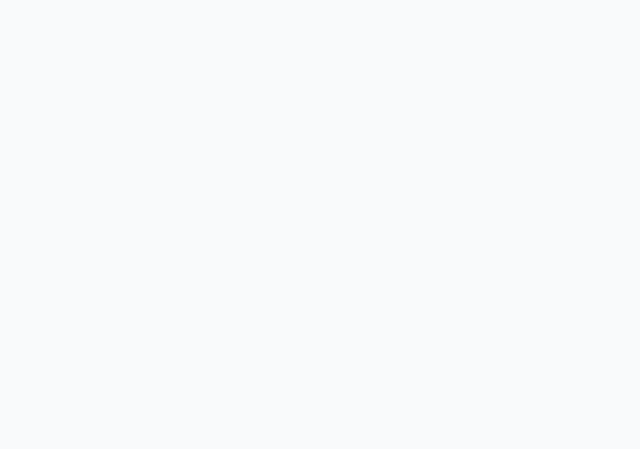
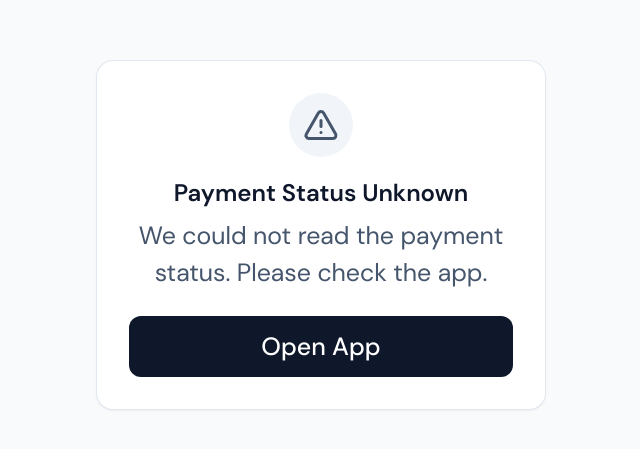
Before and after one commit to somadhan-legal/website-dummy, a React (Vite) app: page /payment/result in a window 1280 px wide. Before the commit this address had no page. Shown: the part 165-614 px from the top of the page, without its empty margins (319-959 px from the left). Built offline with nearby package versions, Linux system fonts and the light colour scheme.

Commit message:
Refactor code structure for improved readability and maintainability

```diff
--- a/App.tsx
+++ b/App.tsx
@@ -21,6 +21,7 @@ const TermsPage = lazy(() => import('./components/TermsPage'));
 const PrivacyPolicyPage = lazy(() => import('./components/PrivacyPolicyPage'));
 const AboutPage = lazy(() => import('./components/AboutPage'));
 const FAQPage = lazy(() => import('./components/FAQPage'));
+const PaymentResultPage = lazy(() => import('./components/PaymentResultPage'));
 
 // Minimal loading placeholder
 const SectionLoader = () => <div className="py-20 bg-white" />;
@@ -132,6 +133,11 @@ const App: React.FC = () => {
             <TermsPage />
           </Suspense>
         } />
+        <Route path="/payment/result" element={
+          <Suspense fallback={<SectionLoader />}>
+            <PaymentResultPage />
+          </Suspense>
+        } />
         <Route path="/privacy" element={
           <Suspense fallback={<SectionLoader />}>
             <PrivacyPolicyPage />
--- /dev/null
+++ b/components/PaymentResultPage.tsx
@@ -0,0 +1,149 @@
+import React from 'react';
+import { useSearchParams } from 'react-router-dom';
+import { CheckCircle2, XCircle, Clock, AlertTriangle, Ban } from 'lucide-react';
+import { useLanguage } from '../contexts/LanguageContext';
+import { useDocumentMeta } from '../lib/useDocumentMeta';
+import { companyInfo } from '../lib/companyInfo';
+
+// Deep link scheme the mobile app registers. Change this if the app uses a different one.
+const APP_SCHEME = 'somadhan';
+const ANDROID_PACKAGE = 'legal.somadhan.app';
+
+// Build the link that opens the app on this payment result.
+// Android: intent link opens the app, or the Play Store if it is not installed.
+// Other devices: plain deep link.
+function getOpenAppUrl(searchParams: URLSearchParams, purchaseId: string): string {
+  // Send every query we got, plus purchaseId for the app.
+  const params = new URLSearchParams(searchParams);
+  if (purchaseId) params.set('purchaseId', purchaseId);
+  const queryString = params.toString();
+  const path = `payment/result${queryString ? `?${queryString}` : ''}`;
+  const isAndroid = typeof navigator !== 'undefined' && /android/i.test(navigator.userAgent);
+  if (isAndroid) {
+    const fallback = encodeURIComponent(companyInfo.androidAppUrl);
+    return `intent://${path}#Intent;scheme=${APP_SCHEME};package=${ANDROID_PACKAGE};S.browser_fallback_url=${fallback};end`;
+  }
+  return `${APP_SCHEME}://${path}`;
+}
+
+type StatusView = {
+  icon: React.ElementType;
+  color: string;
+  bg: string;
+  title: { en: string; bn: string };
+  message: { en: string; bn: string };
+};
+
+const statusViews: Record<string, StatusView> = {
+  success: {
+    icon: CheckCircle2,
+    color: 'text-emerald-600',
+    bg: 'bg-emerald-50',
+    title: { en: 'Payment Successful', bn: 'পেমেন্ট সফল হয়েছে' },
+    message: { en: 'Your payment was completed. You can return to the Somadhan app.', bn: 'আপনার পেমেন্ট সম্পন্ন হয়েছে। আপনি সমাধান অ্যাপে ফিরে যেতে পারেন।' },
+  },
+  cancelled: {
+    icon: Ban,
+    color: 'text-slate-600',
+    bg: 'bg-slate-100',
+    title: { en: 'Payment Cancelled', bn: 'পেমেন্ট বাতিল হয়েছে' },
+    message: { en: 'You cancelled the payment. No money was charged.', bn: 'আপনি পেমেন্ট বাতিল করেছেন। কোনো টাকা কাটা হয়নি।' },
+  },
+  failed: {
+    icon: XCircle,
+    color: 'text-red-600',
+    bg: 'bg-red-50',
+    title: { en: 'Payment Failed', bn: 'পেমেন্ট ব্যর্থ হয়েছে' },
+    message: { en: 'Your payment could not be completed. Please try again from the app.', bn: 'আপনার পেমেন্ট সম্পন্ন হয়নি। অনুগ্রহ করে অ্যাপ থেকে আবার চেষ্টা করুন।' },
+  },
+  initiated: {
+    icon: Clock,
+    color: 'text-amber-600',
+    bg: 'bg-amber-50',
+    title: { en: 'Payment Processing', bn: 'পেমেন্ট প্রক্রিয়াধীন' },
+    message: { en: 'Your payment is not confirmed yet. Please check the app in a moment.', bn: 'আপনার পেমেন্ট এখনও নিশ্চিত হয়নি। কিছুক্ষণ পর অ্যাপে দেখুন।' },
+  },
+  unknown: {
+    icon: AlertTriangle,
+    color: 'text-slate-600',
+    bg: 'bg-slate-100',
+    title: { en: 'Payment Status Unknown', bn: 'পেমেন্টের অবস্থা অজানা' },
+    message: { en: 'We could not read the payment status. Please check the app.', bn: 'পেমেন্টের অবস্থা জানা যায়নি। অনুগ্রহ করে অ্যাপে দেখুন।' },
+  },
+};
+
+// Map the many status words a gateway may send to one of our views.
+function getStatusKey(status: string): string {
+  const value = status.toLowerCase();
+  if (['success', 'successful', 'completed', 'paid'].includes(value)) return 'success';
+  if (['cancelled', 'canceled', 'cancel'].includes(value)) return 'cancelled';
+  if (['failed', 'failure', 'fail', 'error', 'expired'].includes(value)) return 'failed';
+  if (['initiated', 'pending', 'processing'].includes(value)) return 'initiated';
+  return 'unknown';
+}
+
+function formatBookingType(type: string): string {
+  return type
+    .toLowerCase()
+    .split('_')
+    .map((word) => word.charAt(0).toUpperCase() + word.slice(1))
+    .join(' ');
+}
+
+const PaymentResultPage: React.FC = () => {
+  const { language } = useLanguage();
+  const lang = language === 'bn' ? 'bn' : 'en';
+  const [searchParams] = useSearchParams();
+
+  const paymentId = searchParams.get('paymentId') || searchParams.get('purchaseId') || '';
+  const paymentStatus = searchParams.get('paymentStatus') || '';
+  const bookingType = searchParams.get('bookingType') || '';
+  const amount = searchParams.get('amount') || '';
+
+  const view = statusViews[getStatusKey(paymentStatus)];
+  const Icon = view.icon;
+
+  useDocumentMeta({
+    title: `${view.title.en} | Somadhan`,
+    description: 'Somadhan payment result.',
+    canonical: 'https://somadhan.com/payment/result',
+  });
+
+  const rows: { label: string; value: string }[] = [];
+  if (amount) rows.push({ label: lang === 'bn' ? 'পরিমাণ' : 'Amount', value: `৳${amount}` });
+  if (bookingType) rows.push({ label: lang === 'bn' ? 'বুকিং ধরন' : 'Booking Type', value: formatBookingType(bookingType) });
+  if (paymentStatus) rows.push({ label: lang === 'bn' ? 'অবস্থা' : 'Status', value: paymentStatus });
+  if (paymentId) rows.push({ label: lang === 'bn' ? 'পেমেন্ট আইডি' : 'Payment ID', value: paymentId });
+
+  return (
+    <div className="min-h-screen bg-slate-50 font-sans text-slate-900 antialiased flex items-center justify-center px-4 py-12">
+      <div className="w-full max-w-md rounded-2xl bg-white p-8 shadow-sm ring-1 ring-slate-200 text-center">
+        <div className={`mx-auto mb-5 flex h-16 w-16 items-center justify-center rounded-full ${view.bg}`}>
+          <Icon className={`h-9 w-9 ${view.color}`} />
+        </div>
+        <h1 className="text-2xl font-semibold">{view.title[lang]}</h1>
+        <p className="mt-2 text-slate-600">{view.message[lang]}</p>
+
+        {rows.length > 0 && (
+          <dl className="mt-6 divide-y divide-slate-100 rounded-xl bg-slate-50 px-4 text-sm text-left">
+            {rows.map((row) => (
+              <div key={row.label} className="flex justify-between gap-4 py-3">
+                <dt className="text-slate-500 shrink-0">{row.label}</dt>
+                <dd className="font-medium text-right break-all">{row.value}</dd>
+              </div>
+            ))}
+          </dl>
+        )}
+
+        <a
+          href={getOpenAppUrl(searchParams, paymentId)}
+          className="mt-6 inline-block w-full rounded-xl bg-slate-900 px-4 py-3 font-medium text-white hover:bg-slate-800"
+        >
+          {lang === 'bn' ? 'অ্যাপ খুলুন' : 'Open App'}
+        </a>
+      </div>
+    </div>
+  );
+};
+
+export default PaymentResultPage;
```
Also changed, not shown: vercel.json, 1 other file (tests, documents, lock files or other folders).
